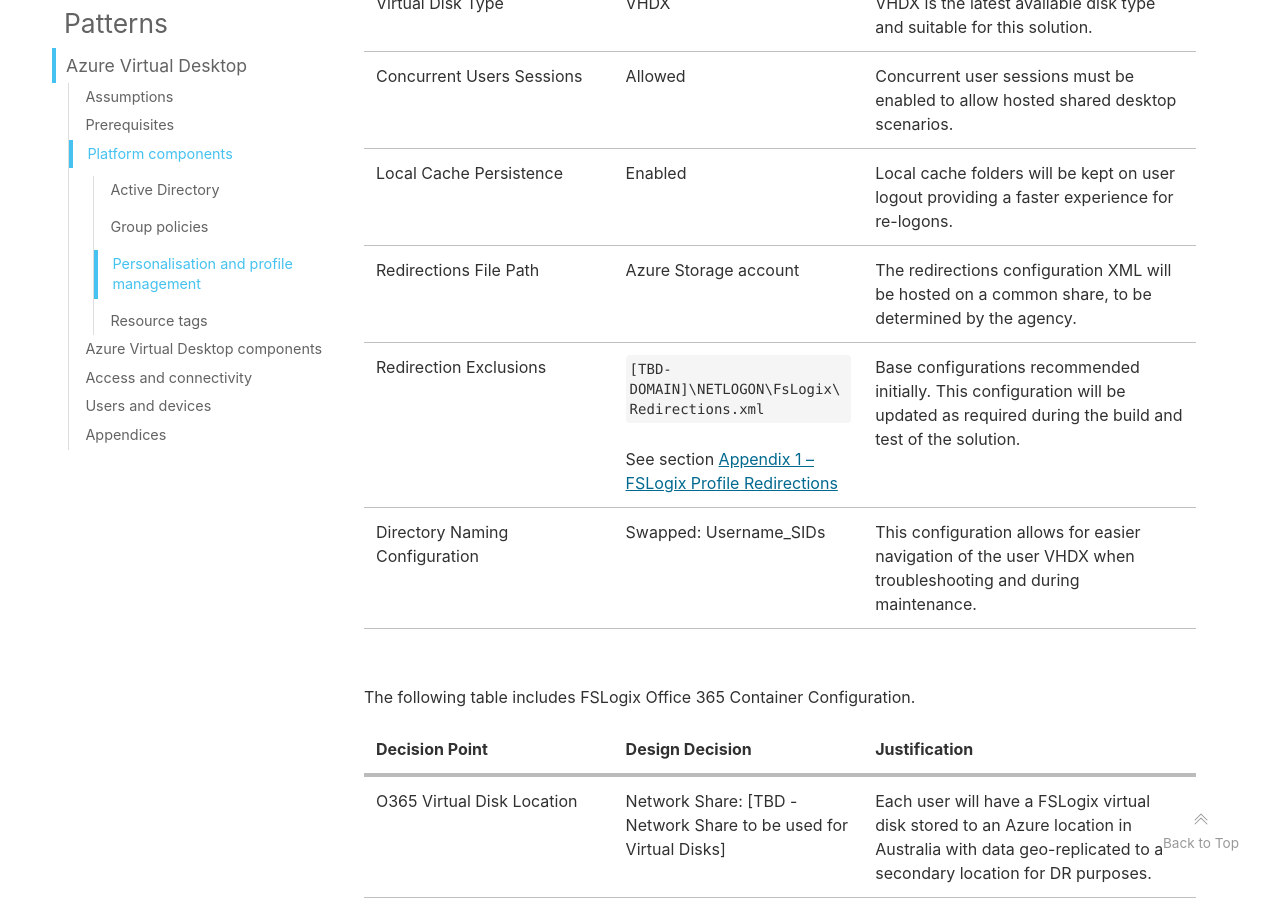
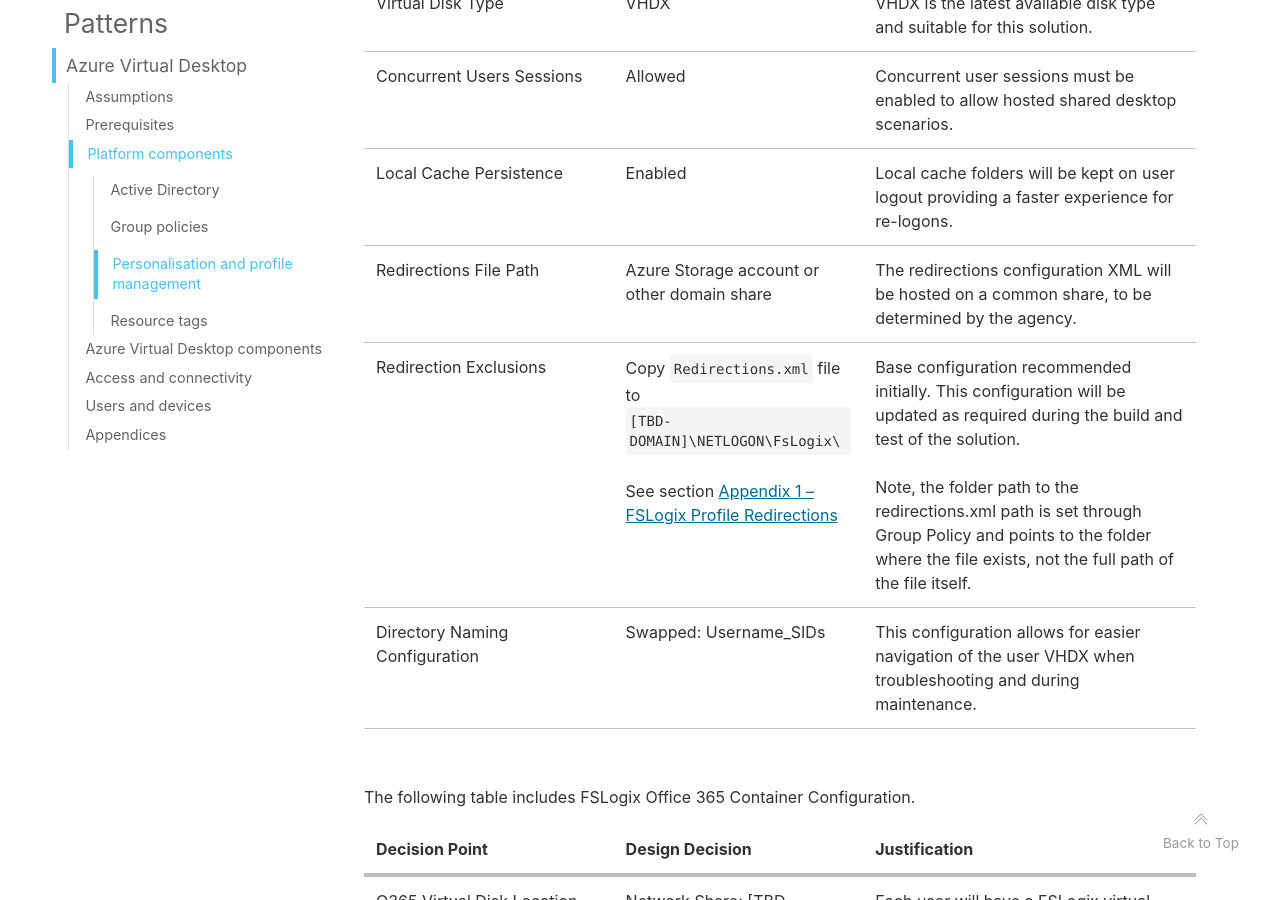
Before and after one commit to ASD-Blueprint/desktop.gov.au, a Jekyll site: the page built from patterns/avd.md, in a window 1280 px wide and 900 px high, scrolled down 9703 px. Built offline with Jekyll 4.4.1, drawn with Linux system fonts in a browser that asks for light colours; comment, search, counter and statistics services are not loaded; some of the changed text lies outside the part shown.

Commit message:
update wording

```diff
--- a/patterns/avd.md
+++ b/patterns/avd.md
@@ -141,8 +141,8 @@
 Virtual Disk Type | VHDX | VHDX is the latest available disk type and suitable for this solution.
 Concurrent Users Sessions | Allowed | Concurrent user sessions must be enabled to allow hosted shared desktop scenarios.
 Local Cache Persistence | Enabled | Local cache folders will be kept on user logout providing a faster experience for re-logons.
-Redirections File Path | Azure Storage account | The redirections configuration XML will be hosted on a common share, to be determined by the agency.
-Redirection Exclusions | `[TBD-DOMAIN]\NETLOGON\FsLogix\Redirections.xml`<br><br>See section [Appendix 1 – FSLogix Profile Redirections](#appendix-1--fslogix-profile-redirections) | Base configurations recommended initially. This configuration will be updated as required during the build and test of the solution.
+Redirections File Path | Azure Storage account or other domain share | The redirections configuration XML will be hosted on a common share, to be determined by the agency.
+Redirection Exclusions | Copy `Redirections.xml` file to `[TBD-DOMAIN]\NETLOGON\FsLogix\`<br><br>See section [Appendix 1 – FSLogix Profile Redirections](#appendix-1--fslogix-profile-redirections) | Base configuration recommended initially. This configuration will be updated as required during the build and test of the solution.<br><br>Note, the folder path to the redirections.xml path is set through Group Policy and points to the folder where the file exists, not the full path of the file itself.
 Directory Naming Configuration | Swapped: Username_SIDs | This configuration allows for easier navigation of the user VHDX when troubleshooting and during maintenance.
 
 
```
